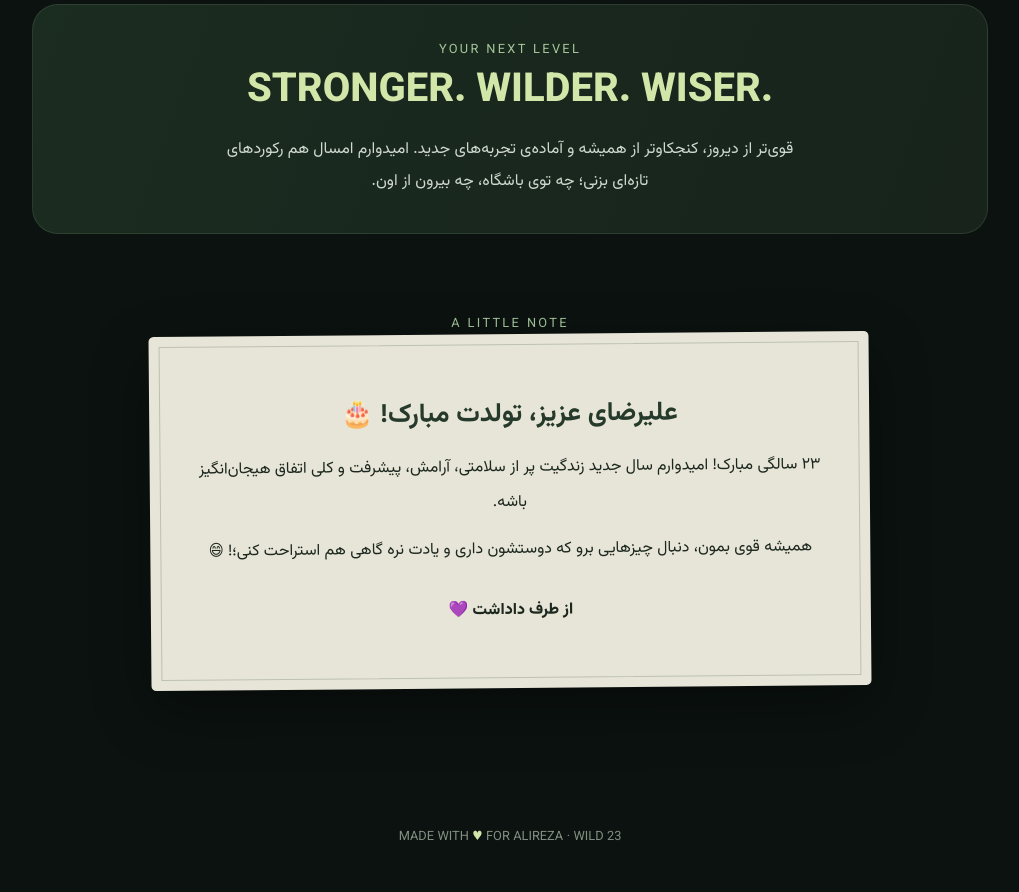
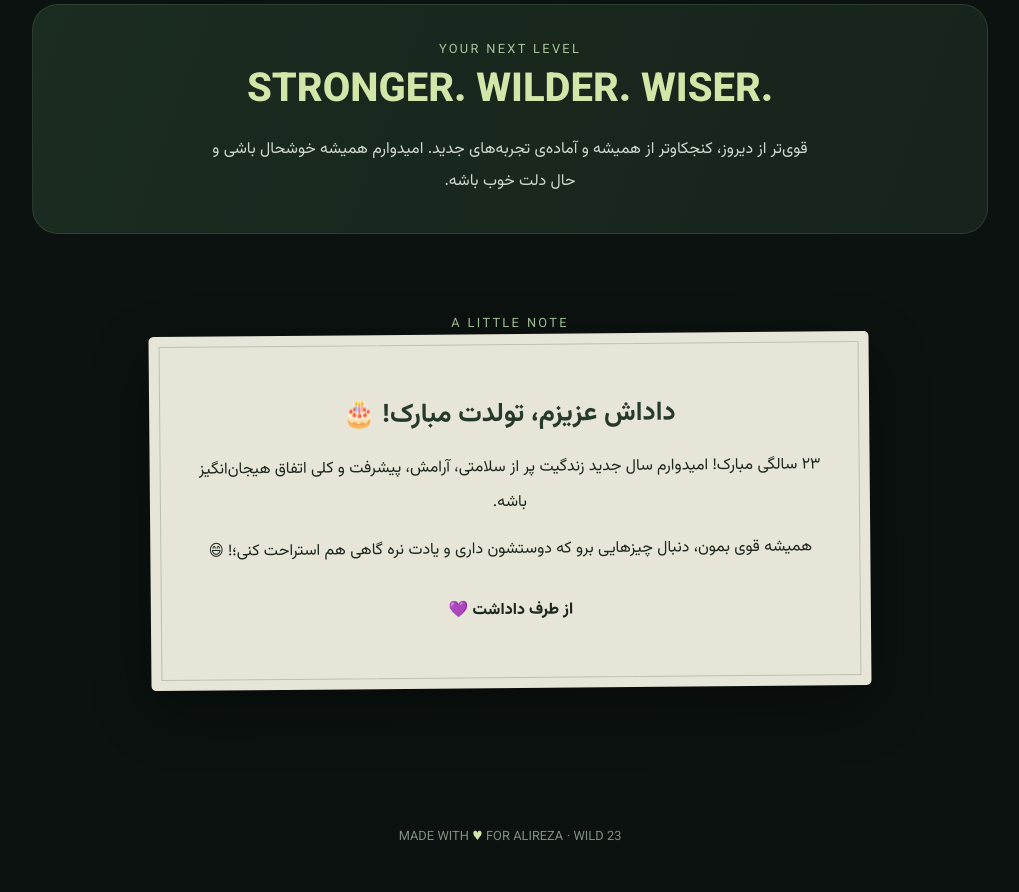
Before and after one commit to hamidrezahooshmand625-tech/Wild, a plain HTML site: page index.html in a window 1280 px wide. Shown: the part 1680-2572 px from the top of the page, without its empty margins (130-1149 px from the left). Drawn offline with Linux system fonts and the light colour scheme.

Commit message:
Update index.html

```diff
--- a/index.html
+++ b/index.html
@@ -104,12 +104,12 @@ footer span{color:var(--lime)}
   <section class="quote hidden">
     <div class="kicker">YOUR NEXT LEVEL</div>
     <div class="big">STRONGER. WILDER. WISER.</div>
-    <p>قوی‌تر از دیروز، کنجکاوتر از همیشه و آماده‌ی تجربه‌های جدید. امیدوارم امسال هم رکوردهای تازه‌ای بزنی؛ چه توی باشگاه، چه بیرون از اون.</p>
+    <p>قوی‌تر از دیروز، کنجکاوتر از همیشه و آماده‌ی تجربه‌های جدید. امیدوارم همیشه خوشحال باشی و حال دلت خوب باشه.</p>
   </section>
   <section class="letter hidden">
     <div class="kicker">A LITTLE NOTE</div>
     <div class="letter-box">
-      <h2>علیرضای عزیز، تولدت مبارک! 🎂</h2>
+      <h2>داداش عزیزم، تولدت مبارک! 🎂</h2>
       <p>۲۳ سالگی مبارک! امیدوارم سال جدید زندگیت پر از سلامتی، آرامش، پیشرفت و کلی اتفاق هیجان‌انگیز باشه.</p>
       <p>همیشه قوی بمون، دنبال چیزهایی برو که دوستشون داری و یادت نره گاهی هم استراحت کنی؛! 😄</p>
       <p class="signature">از طرف داداشت 💜</p>
```
